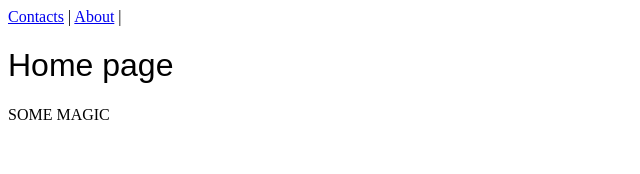
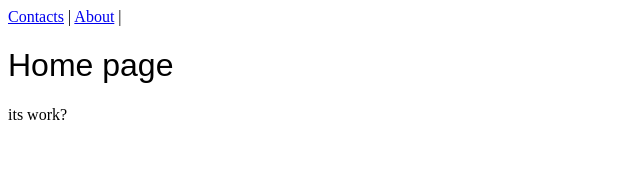
Before and after one commit to Lam0z/test2, a Nuxt app: page / in a window 1280 px wide. Shown: the top 174 px of the page, without its empty margins (0-640 px from the left). Built offline with nearby package versions, Linux system fonts and the light colour scheme.

Commit message:
it's work?

```diff
--- a/pages/index.vue
+++ b/pages/index.vue
@@ -1,6 +1,6 @@
 <template>
     <h1>Home page</h1>
-    SOME MAGIC
+    its work?
 </template>
 
 <script setup></script>
```
